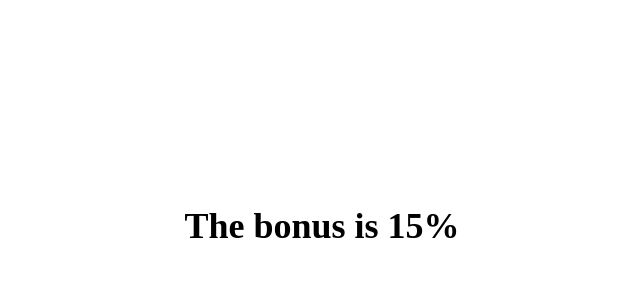
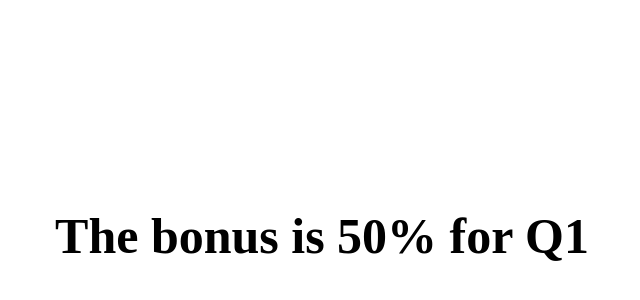
Before and after one commit to tamasstummer/mennyiaszazalek.github.io, a plain HTML site: page index.html in a window 1280 px wide. Shown: the part 198-498 px from the top of the page, without its empty margins (318-958 px from the left). Drawn offline with Linux system fonts and the light colour scheme.

Commit message:
finish page

```diff
--- a/index.html
+++ b/index.html
@@ -4,7 +4,7 @@
 	<title>The Bonus</title>
 	<style>
 		h1 {
-			font-size: 36px;
+			font-size: 50px;
 			text-align: center;
 			position: absolute;
 			top: 50%;
@@ -14,6 +14,23 @@
 	</style>
 </head>
 <body>
-	<h1>The bonus is 15%</h1>
+	<h1 id="bonus"></h1>
+	<script>
+		function calculateBonus(basePercentage) {
+			bonus = (((0.125 * basePercentage) - 0.875) * 100) - 100
+			if (bonus > 0) {
+				return bonus;
+			}
+			else {
+				return 0;
+			}
+		}
+		// input this values
+		const bonusPercentage = 19;
+		halfYear = "Q1"
+
+		const header = document.getElementById("bonus");
+		header.textContent = `The bonus is ${calculateBonus(bonusPercentage)}% for ${halfYear}`;
+	</script>
 </body>
 </html>
```
